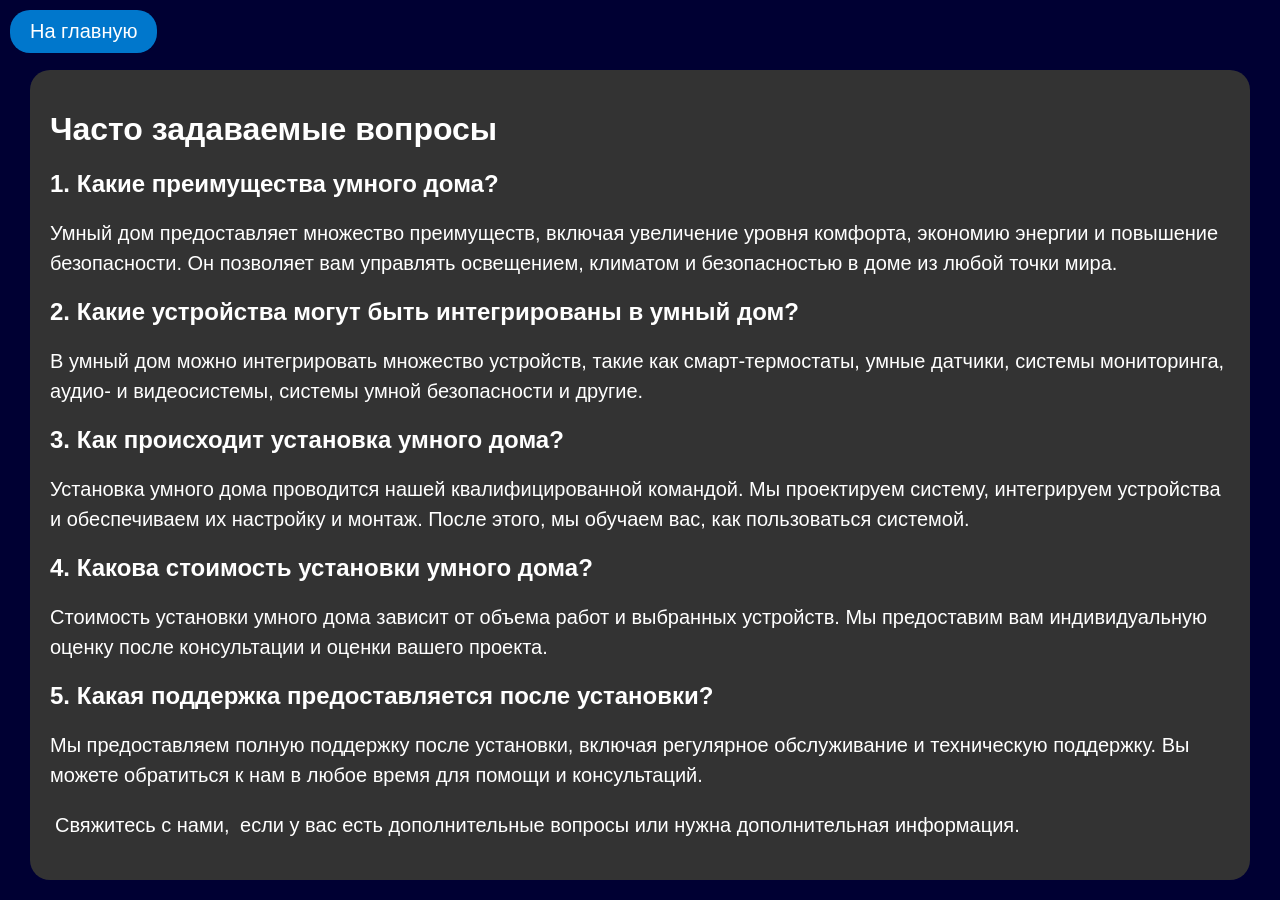
After one commit to krr006/SmartHome, a Django app: page /faq in a window 1280 px wide. The commit adds this page. Run offline with Django 4.2, Linux system fonts and the light colour scheme.

Commit message:
Add FAQ page

```diff
--- /dev/null
+++ b/myapp/templates/myapp/faq.html
@@ -0,0 +1,90 @@
+<!DOCTYPE html>
+<html lang="ru">
+<html>
+<head>
+    <meta charset="UTF-8">
+    <meta name="viewport" content="width=device-width, initial-scale=1.0">
+    <title>Часто задаваемые вопросы</title>
+    <style>
+        body {
+            background: #000033; /* Темный космический фон */
+            padding: 20px;
+            font-family: 'Arial', sans-serif;
+            color: #fff;
+            margin: 0;
+        }
+
+        .FAQ {
+            background-color: #333; /* Полупрозрачный фон для текста */
+            padding: 20px;
+            border-radius: 20px;
+            margin: 50px 10px 0 10px; /* Уменьшаем верхний отступ и добавляем отступы слева, справа и сверху */
+            text-align: left; /* Выровним текст слева */
+        }
+
+        .FAQ p {
+            font-size: 20px; /* Устанавливаем размер шрифта */
+            line-height: 1.5; /* Устанавливаем высоту строки */
+        }
+
+        .contact-button {
+            top: 10px;
+            left: 10px;
+            text-decoration: none;
+            color: #fff;
+            padding: 5px;
+            font-size: 20px;
+            font-family: 'Montserrat', sans-serif;
+            transition: background-color 0.3s, color 0.3s;
+        }
+
+        .contact-button:hover {
+            background-color: #0055aa;
+            color: #fff;
+        }
+
+        .home-link {
+            position: absolute;
+            top: 10px;
+            left: 10px;
+            text-decoration: none;
+            background-color: #0077cc;
+            color: #fff;
+            padding: 10px 20px;
+            border-radius: 20px;
+            font-size: 20px;
+            font-family: 'Montserrat', sans-serif;
+            transition: background-color 0.3s, color 0.3s;
+        }
+
+        .home-link:hover {
+            background-color: #0055aa;
+            color: #fff;
+        }
+    </style>
+</head>
+<body>
+    <a class="home-link" href="{% url 'home' %}">На главную</a>
+
+    <div class="FAQ">
+        <h1>Часто задаваемые вопросы</h1>
+
+        <h2>1. Какие преимущества умного дома?</h2>
+        <p>Умный дом предоставляет множество преимуществ, включая увеличение уровня комфорта, экономию энергии и повышение безопасности. Он позволяет вам управлять освещением, климатом и безопасностью в доме из любой точки мира.</p>
+
+        <h2>2. Какие устройства могут быть интегрированы в умный дом?</h2>
+        <p>В умный дом можно интегрировать множество устройств, такие как смарт-термостаты, умные датчики, системы мониторинга, аудио- и видеосистемы, системы умной безопасности и другие.</p>
+
+        <h2>3. Как происходит установка умного дома?</h2>
+        <p>Установка умного дома проводится нашей квалифицированной командой. Мы проектируем систему, интегрируем устройства и обеспечиваем их настройку и монтаж. После этого, мы обучаем вас, как пользоваться системой.</p>
+
+        <h2>4. Какова стоимость установки умного дома?</h2>
+        <p>Стоимость установки умного дома зависит от объема работ и выбранных устройств. Мы предоставим вам индивидуальную оценку после консультации и оценки вашего проекта.</p>
+
+        <h2>5. Какая поддержка предоставляется после установки?</h2>
+        <p>Мы предоставляем полную поддержку после установки, включая регулярное обслуживание и техническую поддержку. Вы можете обратиться к нам в любое время для помощи и консультаций.</p>
+
+        <p><a class="contact-button" href="{% url 'contact' %}">Свяжитесь с нами, </a>если у вас есть дополнительные вопросы или нужна дополнительная информация.</p>
+    </div>
+</body>
+</html>
--- a/myapp/templates/myapp/home.html
+++ b/myapp/templates/myapp/home.html
@@ -81,6 +81,7 @@
             <li class="smooth-transition"><a href="{% url 'about' %}">О нас</a></li>
             <li class="smooth-transition"><a href="{% url 'contact' %}">Контакты</a></li>
             <li class="smooth-transition"><a href="{% url 'catalog' %}">Каталог</a></li>
+            <li class="smooth-transition"><a href="{% url 'faq' %}">FAQ</a></li>
         </ul>
     </nav>
     <main>
--- a/myapp/urls.py
+++ b/myapp/urls.py
@@ -4,9 +4,10 @@ from django.conf import settings
 from django.conf.urls.static import static
 urlpatterns = [
     path('', views.home, name='home'),
-    path('about/', views.about, name='about'),
-    path('contact/', views.contact, name='contact'),
+    path('about', views.about, name='about'),
+    path('contact', views.contact, name='contact'),
     path('catalog/', views.catalog, name='catalog'),
+    path('faq', views.faq, name='faq'),
     path('product/<int:product_id>/', views.product_detail, name='product_detail'),
 ]
 # if settings.DEBUG:
--- a/myapp/views.py
+++ b/myapp/views.py
@@ -14,6 +14,9 @@ def catalog(request):
     products = Product.objects.all()
     return render(request, 'myapp/catalog.html', {'products': products})
 
+def faq(request):
+    return render(request, 'myapp/faq.html')
+
 def product_detail(request, product_id):
     product = get_object_or_404(Product, id=product_id)
     return render(request, 'myapp/product_detail.html', {'product': product})
```
Also changed, not shown: db.sqlite3, media/products/звонок.jpg (added).
